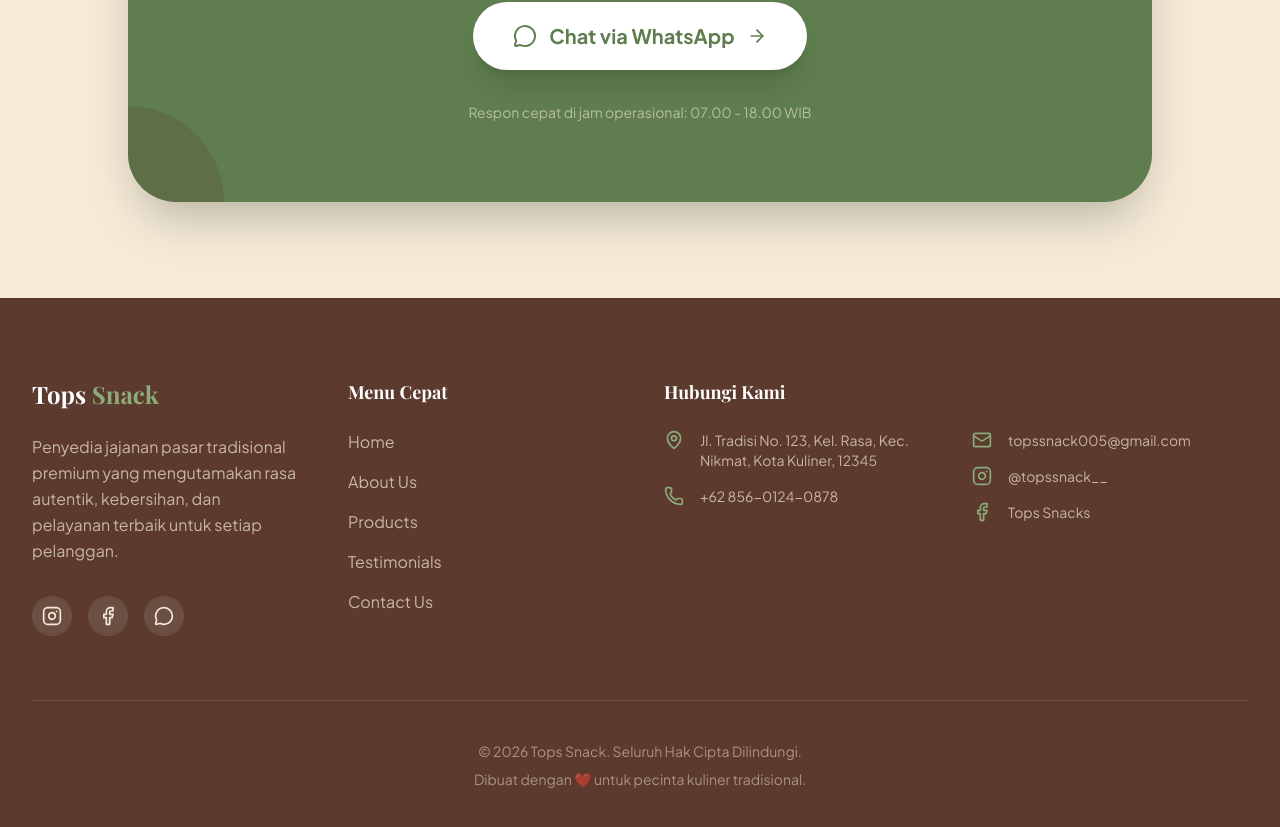
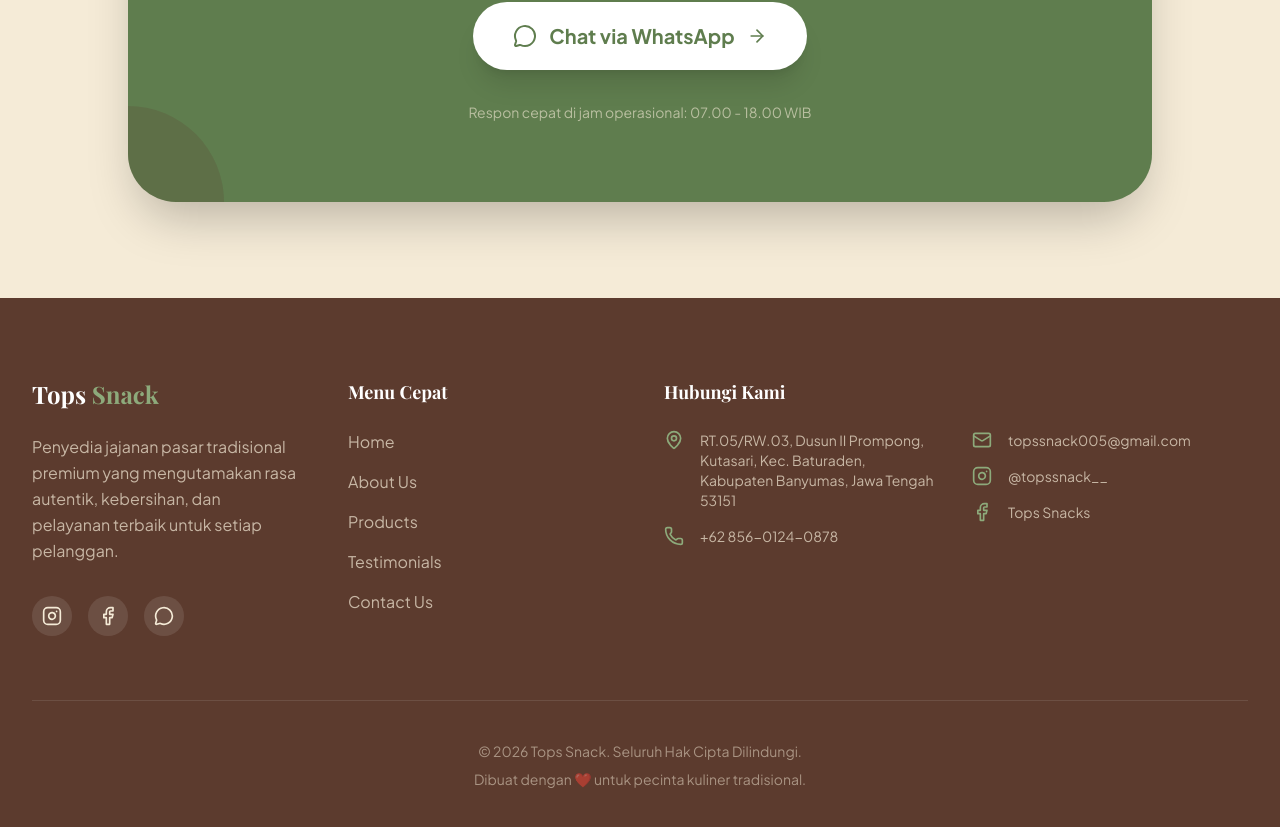
Before and after one commit to berrlylie/tops.snack, a React (Vite) app: page / in a window 1280 px wide. Shown: the part 7431-8258 px from the top of the page. Built offline with nearby package versions, Linux system fonts and the light colour scheme; a web font is replaced by a local one.

Commit message:
Update Footer.tsx

```diff
--- a/src/components/Footer.tsx
+++ b/src/components/Footer.tsx
@@ -70,7 +70,7 @@ export default function Footer() {
                 <div className="flex gap-4">
                   <MapPin className="text-brand-green-soft flex-shrink-0" size={20} />
                   <p className="text-brand-beige/70 text-sm">
-                    Jl. Tradisi No. 123, Kel. Rasa, Kec. Nikmat, Kota Kuliner, 12345
+                    RT.05/RW.03, Dusun II Prompong, Kutasari, Kec. Baturaden, Kabupaten Banyumas, Jawa Tengah 53151
                   </p>
                 </div>
                 <div className="flex gap-4">
```
